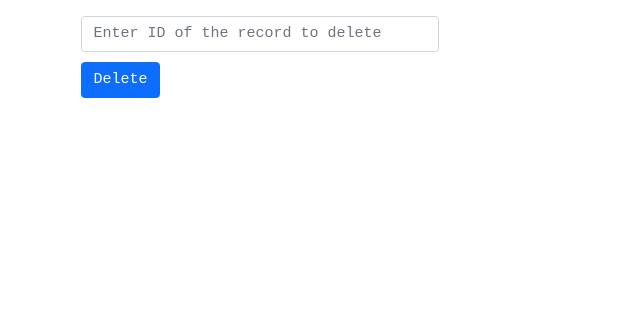
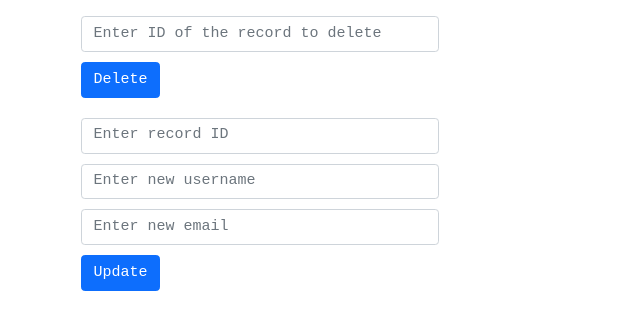
Before and after one commit to wingxel/django-crud-form-jquery, a Django app: page / in a window 1280 px wide. Shown: the part 151-481 px from the top of the page, without its empty margins (0-640 px from the left). Run offline with Django 3.2, Linux system fonts and the light colour scheme; data that the repository does not hold is empty; some libraries are stand-ins or nearby versions.

```diff
--- a/app/static/app/css/app.css
+++ b/app/static/app/css/app.css
@@ -2,7 +2,7 @@ input {
     margin-bottom: 10px;
 }
 
-.AddForm, .DeleteForm {
+.AddForm, .DeleteForm, .UpdateForm {
     margin-top: 20px;
 }
 
--- a/app/static/app/js/app.js
+++ b/app/static/app/js/app.js
@@ -1,55 +1,66 @@
 "use strict";
 
-$(function () {
-    $("#form").submit(function (submitEvent) {
-        let username = $("#username").val();
-        let email = $("#email").val();
-        let csrf = $("input[name=csrfmiddlewaretoken]").val();
-        let data = new FormData();
-        data.append("username", username);
-        data.append("email", email);
-
+function myAjax(data, url, method, csrf_token) {
     $.ajax({
-            type: "POST",
-            url: "/add/",
+        type: method,
+        url: url,
         data: data,
         processData: false,
         contentType: false,
-            beforeSend: function(request) {
-                request.setRequestHeader("X-CSRFToken", csrf);
+        beforeSend: function (request) {
+            request.setRequestHeader("X-CSRFToken", csrf_token);
         },
         success: function (xhr) {
-                location.assign("/");
+            location.assign(`/?result=${xhr}`);
         },
         error: function (xhr) {
             alert(`Error ${xhr.status} - ${xhr.statusText}`);
         }
     });
+}
+
+$(function () {
+
+    let csrf = $("input[name=csrfmiddlewaretoken]").val();
+
+    $("#add_form").submit(function (submitEvent) {
+        let username = $("#username").val();
+        let email = $("#email").val();
+        let data = new FormData();
+        data.append("username", username);
+        data.append("email", email);
+
+        myAjax(data, "/add/", "POST", csrf);
 
         submitEvent.preventDefault();
     });
 
     $("#delete_form").submit(function (submitEvent) {
         let id = $("#id").val();
-        let csrf = $("input[name=csrfmiddlewaretoken]").val();
         let data = new FormData();
         data.append("id", id);
-        $.ajax({
-            type: "POST",
-            url: "/delete/",
-            data: data,
-            processData: false,
-            contentType: false,
-            beforeSend: function(request) {
-                request.setRequestHeader("X-CSRFToken", csrf);
-            },
-            success: function (xhr) {
-                location.assign("/");
-            },
-            error: function (xhr) {
-                alert(`Error ${xhr.status} - ${xhr.statusText}`);
+
+        myAjax(data, "/delete/", "POST", csrf);
+
+        submitEvent.preventDefault();
+    });
+
+    $("#update_form").submit(function (submitEvent) {
+        let id = $("#update_id").val();
+        let newUsername = $("#update_uname").val();
+        let newEmail = $("#update_email").val();
+
+        if (newUsername.length === 0 && newEmail.length == 0) {
+            alert("Provide at least one value to update");
+        } else {
+            let data = new FormData();
+            data.append("id", id);
+            data.append("username", newUsername);
+            data.append("email", newEmail);
+
+            myAjax(data, "/update/", "POST", csrf);
         }
-        });
+
         submitEvent.preventDefault();
     });
 });
--- a/app/templates/app/index.html
+++ b/app/templates/app/index.html
@@ -16,9 +16,13 @@
         <div class="container">
             <div class="row">
                 <div class="col-sm-4">
+
+                    <form class="d-none">
+                        {% csrf_token %}
+                    </form>
+
                     <div class="AddForm">
-                        <form role="form" class="form-horizontal" id="form">
-                            {% csrf_token %}
+                        <form role="form" class="form-horizontal" id="add_form">
                             <div class="form-group">
                                 <input type="text" name="Username" id="username" class="form-control" placeholder="Enter your username" required>
                             </div>
@@ -31,11 +35,24 @@
                     </div>
                     <div class="DeleteForm">
                         <form role="form" class="form-holizontal" id="delete_form">
-                            {% csrf_token %}
                             <div class="form-group">
                                 <input type="number" name="ID" id="id" class="form-control" placeholder="Enter ID of the record to delete" required>
                             </div>
                             <button id="delete_record" class="btn btn-primary">Delete</button>
+                        </form>
+                    </div>
+                    <div class="UpdateForm" id="update_form">
+                        <form role="form" class="form-horizontal">
+                            <div class="form-group">
+                                <input type="number" name="Update_id" id="update_id" class="form-control" placeholder="Enter record ID" required>
+                            </div>
+                            <div class="form-group">
+                                <input type="text" name="Update_uname" id="update_uname" class="form-control" placeholder="Enter new username">
+                            </div>
+                            <div class="form-group">
+                                <input type="email" name="Update_email" id="update_email" class="form-control" placeholder="Enter new email">
+                            </div>
+                            <button class="btn btn-primary">Update</button>
                         </form>
                     </div>
                 </div>
--- a/app/urls.py
+++ b/app/urls.py
@@ -4,5 +4,6 @@ from django.urls import path
 urlpatterns = [
     path("", views.index, name="index_page"),
     path("add/", views.Add.as_view(), name="add_item"),
-    path("delete/", views.Delete.as_view(), name="delete_item")
+    path("delete/", views.Delete.as_view(), name="delete_item"),
+    path("update/", views.Update.as_view(), name="update_item")
 ]
--- a/app/views.py
+++ b/app/views.py
@@ -9,6 +9,7 @@ from .models import MyDb
 
 def index(request: WSGIRequest) -> HttpResponse:
     my_db = MyDb.objects.all()
+    print(my_db)
     return render(request, "app/index.html", {
         "user_info": my_db
     })
@@ -27,3 +28,15 @@ class Delete(View):
         data = request.POST
         MyDb.objects.filter(id=data["id"]).delete()
         return HttpResponse("Deleted successfully")
+
+
+class Update(View):
+    def post(self, request: WSGIRequest) -> HttpResponse:
+        data = request.POST
+        record = MyDb.objects.get(id=data["id"])
+        if len(data["username"]) != 0:
+            record.username = data["username"]
+        elif len(data["email"]) != 0:
+            record.email = data["email"]
+        record.save()
+        return HttpResponse("Updated Successfully")
```
Lines whose indentation alone changed are shown as unchanged.
